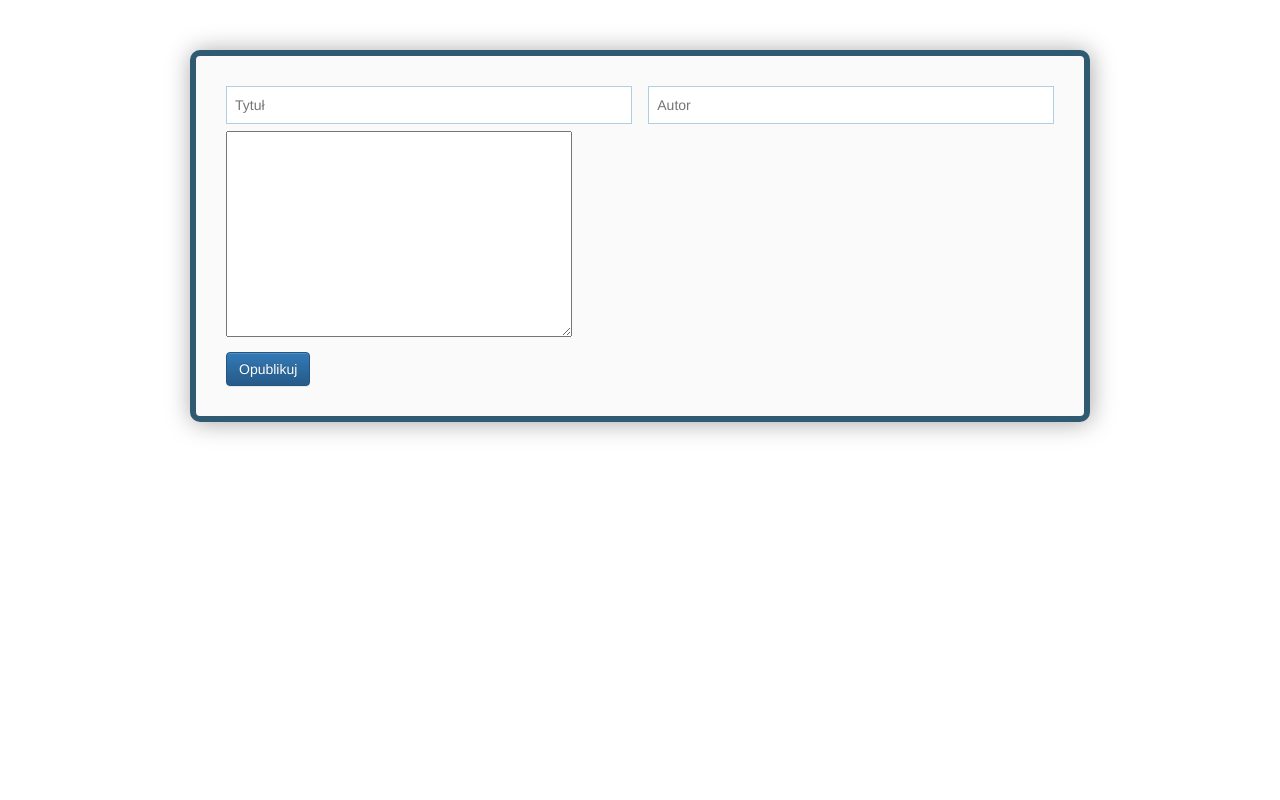
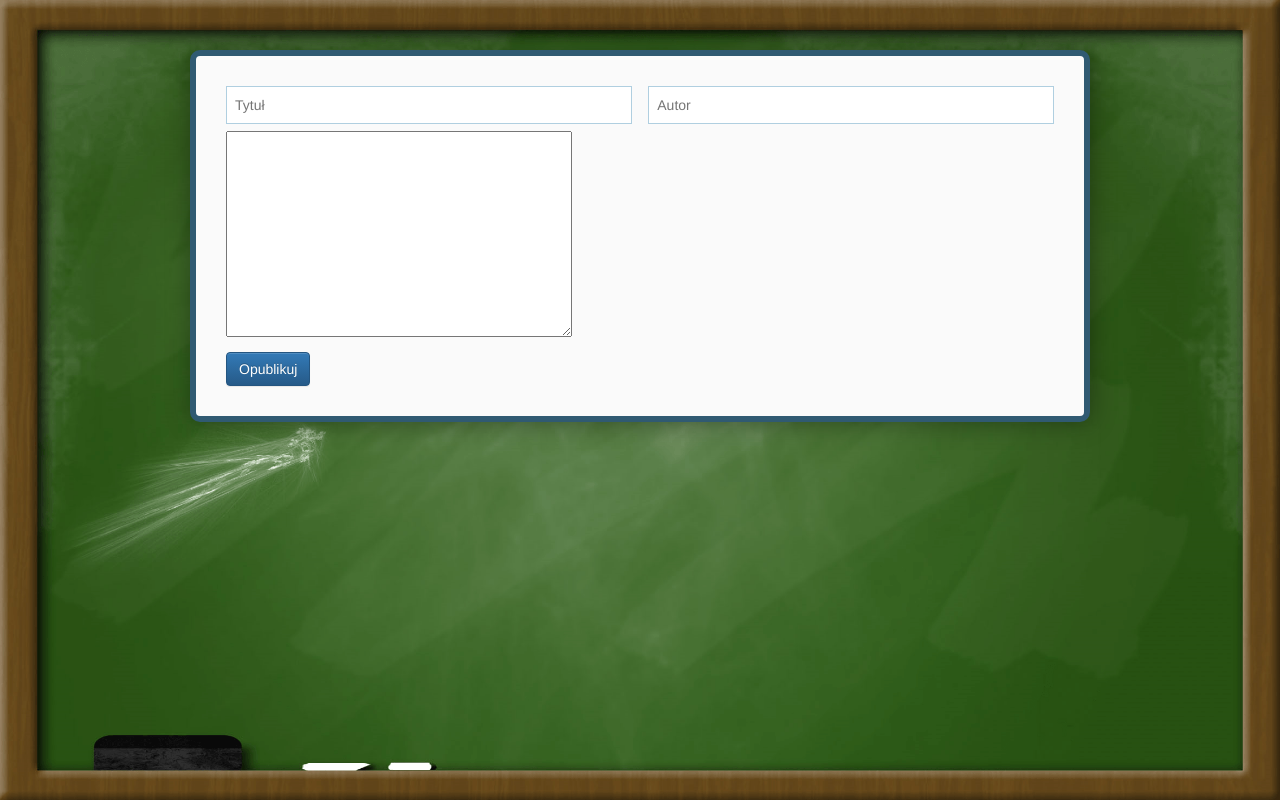
Before and after one commit to stoton/school-website-template, a Django app: the page made by school_website_template/templates/website_post/create_website_post.html in a window 1280 px wide. Run offline with Django 3.2, Linux system fonts and the light colour scheme; some libraries are stand-ins or nearby versions.

Commit message:
added bg image to post_add

```diff
--- a/school_website_template/templates/website_post/create_website_post.html
+++ b/school_website_template/templates/website_post/create_website_post.html
@@ -12,6 +12,16 @@
         <script src="https://maxcdn.bootstrapcdn.com/bootstrap/3.3.7/js/bootstrap.min.js"></script>
 
         <style type="text/css">
+
+            body {
+                background: url("/media/bg.png") no-repeat;
+                background-size: 100% 100%;
+            }
+
+            html {
+                height: 100%
+            }
+
             .form-style-9{
                 max-width: 900px;
                 background: #FAFAFA;
@@ -61,6 +71,9 @@
     </head>
 
     <body>
+
+        <div id="bg">
+        </div>
             <div class="container">
                 <form action="" method="post" enctype="multipart/form-data" class="form-style-9">
                     {% csrf_token %}
```
Also changed, not shown: django_website_project/settings.py (+8 -1 lines), school_website_template/templates/template_tags.py (deleted, +0 -7 lines), media/bg.png (added). Lines whose indentation alone changed are shown as unchanged.
